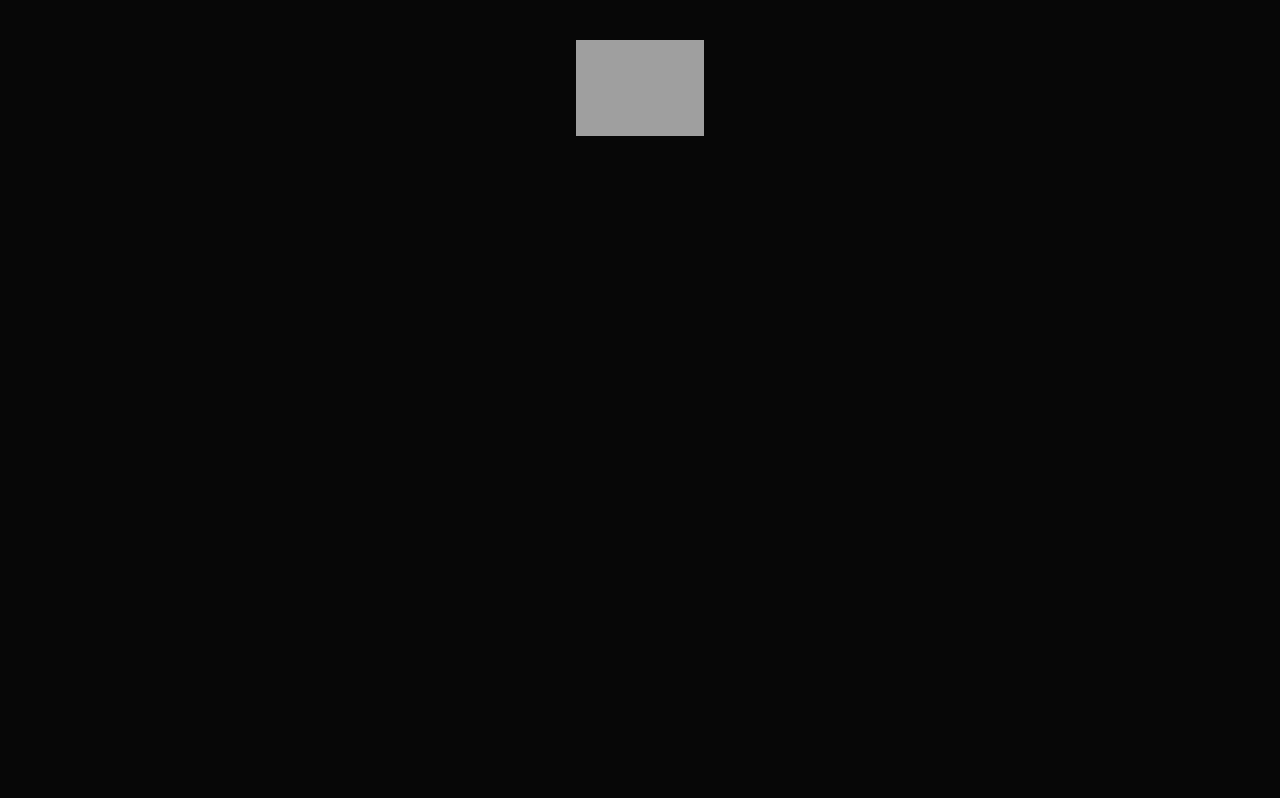
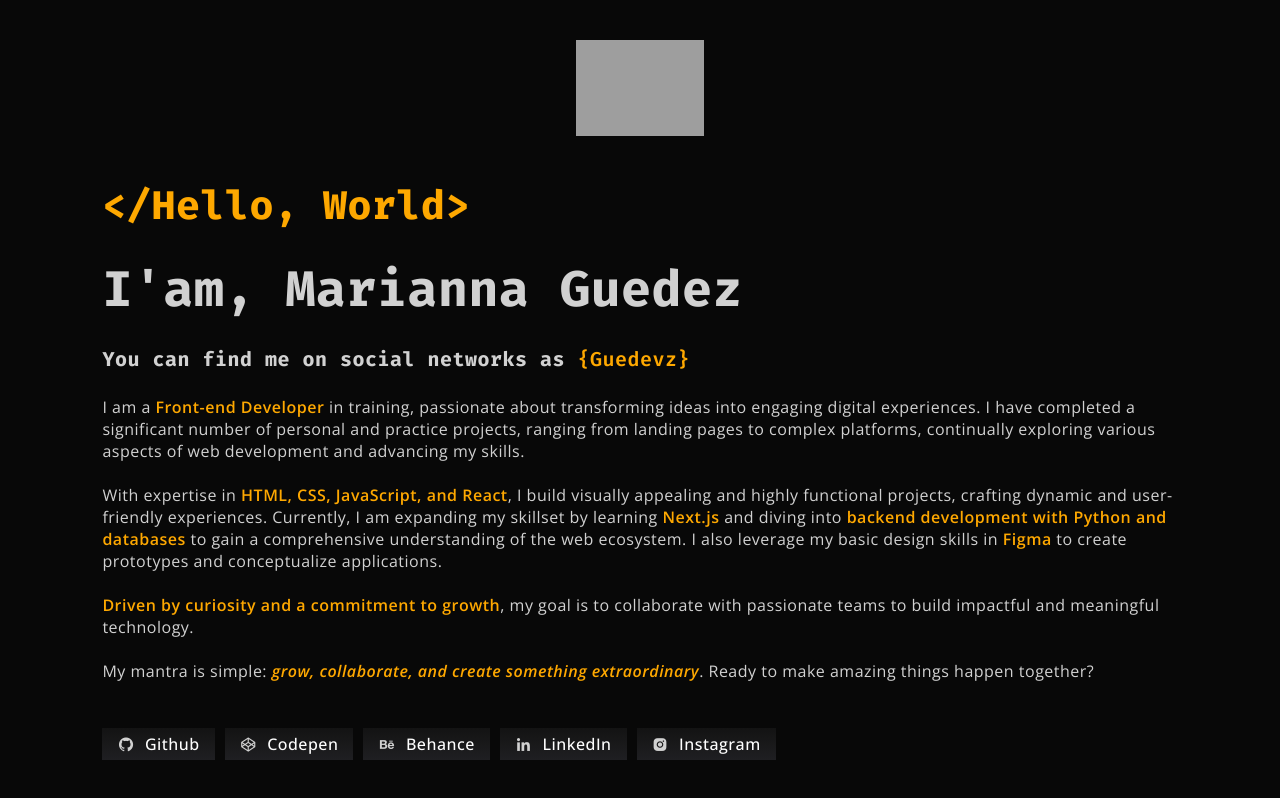
Before and after one commit to Guedevz/Portfolio-MG, a plain HTML site: page index.html in a window 1280 px wide. Drawn offline with nearby package versions, Linux system fonts and the light colour scheme; grey boxes are pictures that could not be loaded.

Commit message:
[feat:profile] Construye la estructura HTML para la sección de profile que tienen como elementos el saludo, el nombre del desarrollador, una breve introducción y descripción. Adicional incluye un apartado de contacto y links externos.

```diff
--- a/index.html
+++ b/index.html
@@ -28,5 +28,47 @@
     <header class="header">
         <img class="header__logo-img" src="https://i.postimg.cc/mrPTPg6m/logo-Guedevz.png" alt="website logo">
     </header>
+    <main class="container">
+        <div class="column-1"">
+            <section class="profile column-1 margin__top-button">
+                <h2 class="profile__greeting">&lt;/Hello, World&gt;</h2>
+                <h1 class="profile__name">I'am, Marianna Guedez</h1>
+                <h3 class="profile__intro">You can find me on social networks as <span>{Guedevz}</span></h3>
+                <p class="profile__description">
+                    I am a <span>Front-end Developer</span> in training, passionate about transforming ideas into engaging digital experiences. I have completed a significant number of personal and practice projects, ranging from landing pages to complex platforms, continually exploring various aspects of web development and advancing my skills. <br><br>
+
+                    With expertise in <span>HTML, CSS, JavaScript, and React</span>, I build visually appealing and highly functional projects, crafting dynamic and user-friendly experiences. Currently, I am expanding my skillset by learning <span>Next.js</span> and diving into <span>backend development with Python and databases</span> to gain a comprehensive understanding of the web ecosystem. I also leverage my basic design skills in <span>Figma</span> to create prototypes and conceptualize applications. <br><br>
+
+                    <span>Driven by curiosity and a commitment to growth</span>, my goal is to collaborate with passionate teams to build impactful and meaningful technology. <br><br>
+
+                    My mantra is simple: <i><span>grow, collaborate, and create something extraordinary</span></i>. Ready to make amazing things happen together?<br> <br>
+                </p>
+                <div class="profile__portfolio">
+                    <ul class="profile__portfolio-list">
+                        <li class="profile__portfolio-item profile__portfolio-item--github">
+                            <i class='bx bxl-github profile__portfolio-icon'></i>
+                            <a href="https://github.com/Guedevz" class="profile__portfolio-anchor" target="_blank" rel="noopener">Github</a>
+                        </li>
+                        <li class="profile__portfolio-item profile__portfolio-item--codepen">
+                            <i class='bx bxl-codepen profile__portfolio-icon'></i>
+                            <a href="https://codepen.io/Guedevz" class="profile__portfolio-anchor" target="_blank" rel="noopener">Codepen</a>
+                        </li>
+                        <li class="profile__portfolio-item profile__portfolio-item--behance">
+                            <i class='bx bxl-behance profile__portfolio-icon'></i>
+                            <a href="https://www.behance.net/GueDevz" class="profile__portfolio-anchor" target="_blank" rel="noopener">Behance</a>
+                        </li>
+                        <li class="profile__portfolio-item profile__portfolio-item--linkedin">
+                            <i class='bx bxl-linkedin profile__portfolio-icon'></i>
+                            <a href="https://linkedin.com/in/guedevz" class="profile__portfolio-anchor" target="_blank" rel="noopener">LinkedIn</a>
+                        </li>
+                        <li class="profile__portfolio-item profile__portfolio-item--instagram">
+                            <i class='bx bxl-instagram-alt profile__portfolio-icon'></i>
+                            <a href="https://www.instagram.com/guedevz/" class="profile__portfolio-anchor" target="_blank" rel="noopener">Instagram</a>
+                        </li>
+                    </ul>
+                </div>
+            </section>
+        </div>
+    </main>
 </body>
 </html>
```
